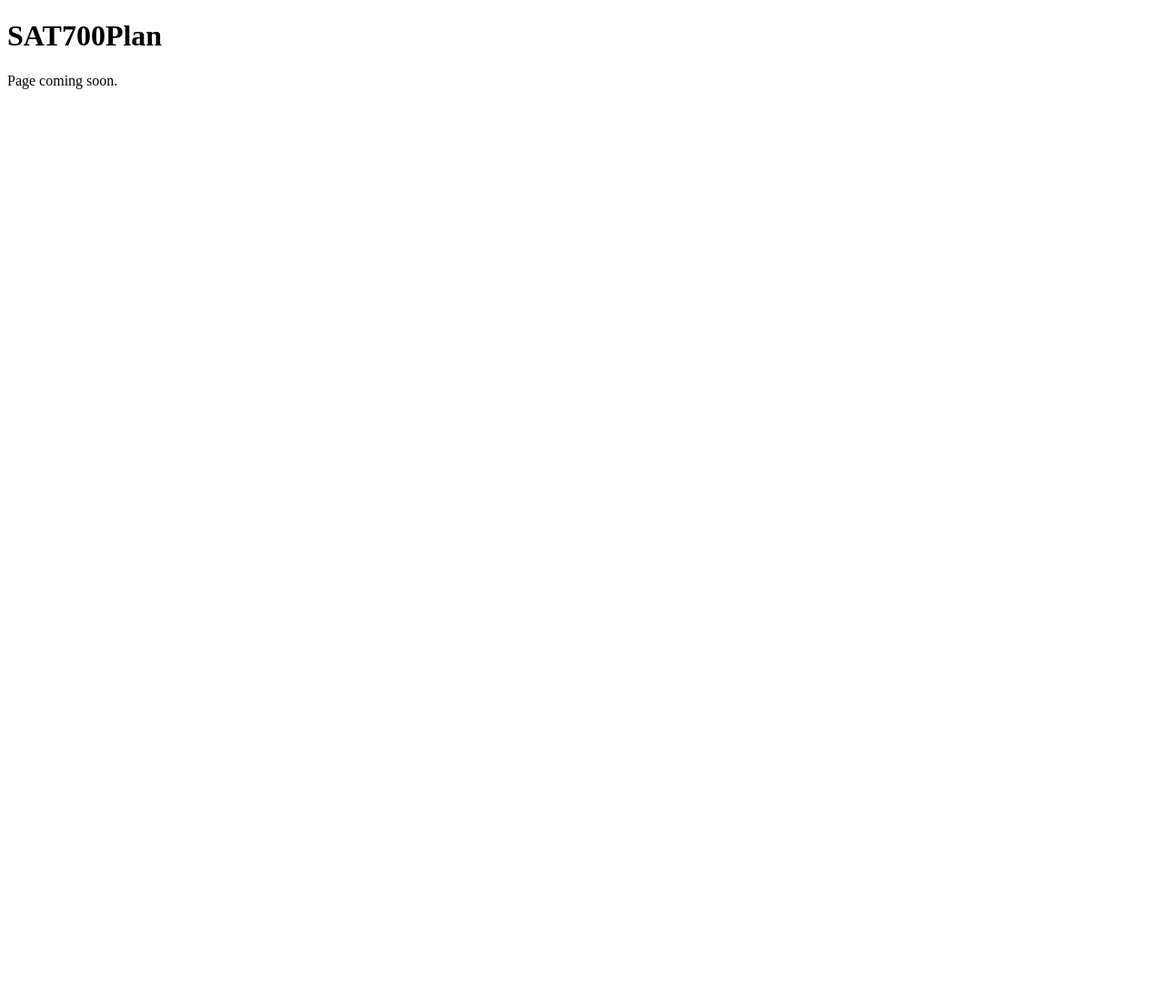
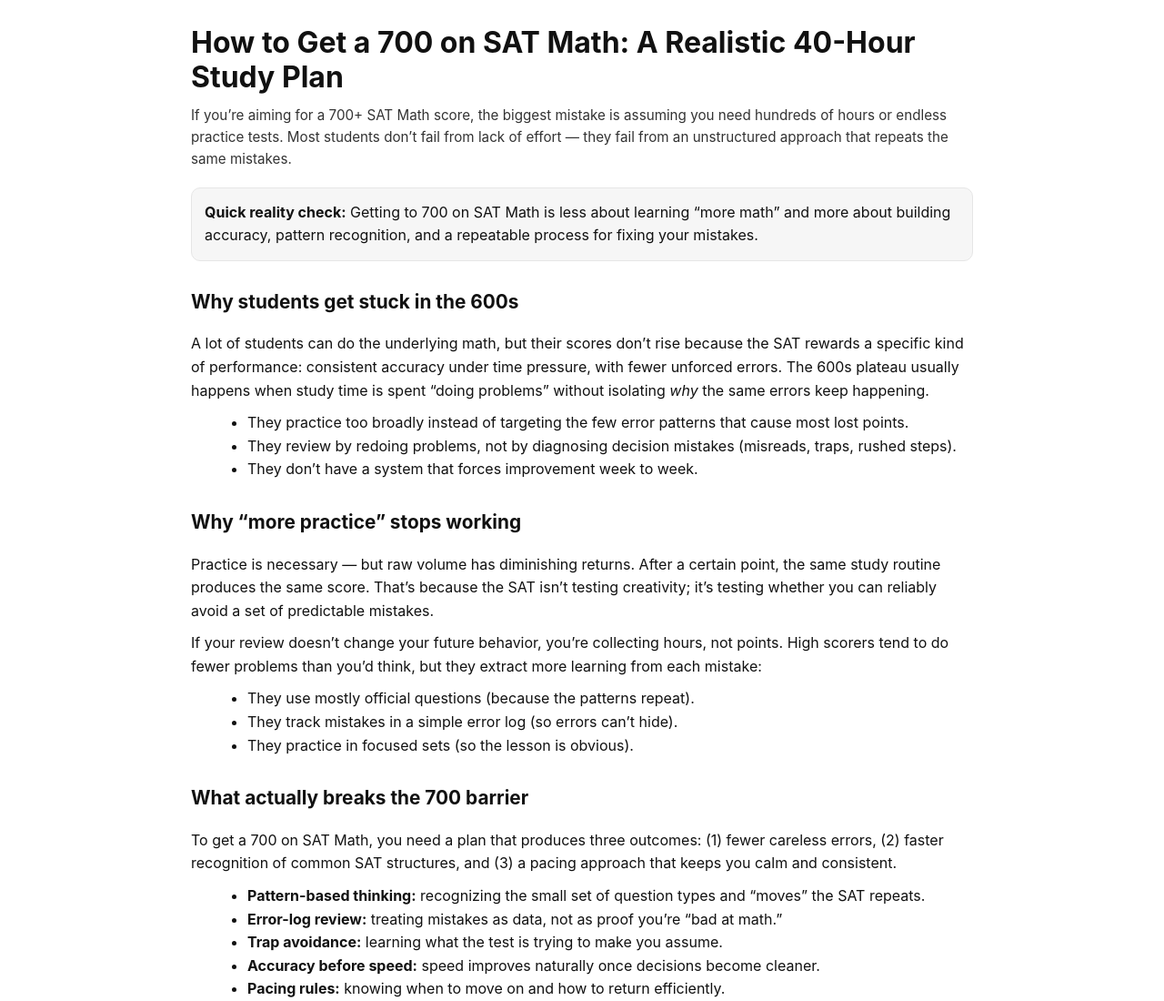
Before and after one commit to stevex24/sat700plan, a plain HTML site: page index.html in a window 1280 px wide. Shown: the top 1100 px of the page at 91% size. Before the commit the page ends 800 px from the top, so only its background shows below. Drawn offline with Linux system fonts and the light colour scheme.

Commit message:
Update index.html

```diff
--- a/index.html
+++ b/index.html
@@ -1,10 +1,104 @@
 <!DOCTYPE html>
-<html>
+<html lang="en">
 <head>
-  <title>SAT700Plan</title>
+  <meta charset="utf-8" />
+  <meta name="viewport" content="width=device-width, initial-scale=1" />
+
+  <title>How to Get a 700 on SAT Math: A Realistic 40-Hour Study Plan</title>
+  <meta name="description" content="A practical, realistic approach to getting a 700+ SAT Math score using a structured 40-hour study plan, official questions, and a simple error-log system." />
+
+  <style>
+    body { font-family: -apple-system, BlinkMacSystemFont, "Segoe UI", Roboto, Arial, sans-serif; line-height: 1.6; margin: 0; padding: 0; color: #111; }
+    .wrap { max-width: 860px; margin: 0 auto; padding: 28px 18px 60px; }
+    header { margin-bottom: 18px; }
+    h1 { line-height: 1.2; margin: 0 0 10px; font-size: 2rem; }
+    h2 { margin-top: 28px; font-size: 1.3rem; }
+    p { margin: 10px 0; }
+    ul { margin: 10px 0 10px 22px; }
+    .note { background: #f6f6f6; border: 1px solid #e6e6e6; padding: 14px 14px; border-radius: 10px; margin: 18px 0; }
+    .cta { background: #fff7ed; border: 1px solid #fed7aa; padding: 16px; border-radius: 12px; margin: 22px 0; }
+    .cta a { font-weight: 700; }
+    .small { font-size: 0.95rem; color: #333; }
+    footer { margin-top: 36px; padding-top: 14px; border-top: 1px solid #e6e6e6; color: #444; font-size: 0.95rem; }
+  </style>
 </head>
+
 <body>
-  <h1>SAT700Plan</h1>
-  <p>Page coming soon.</p>
-</body>
-</html>
+  <div class="wrap">
+    <header>
+      <h1>How to Get a 700 on SAT Math: A Realistic 40-Hour Study Plan</h1>
+      <p class="small">
+        If you’re aiming for a 700+ SAT Math score, the biggest mistake is assuming you need hundreds of hours or endless practice tests.
+        Most students don’t fail from lack of effort — they fail from an unstructured approach that repeats the same mistakes.
+      </p>
+      <div class="note">
+        <strong>Quick reality check:</strong> Getting to 700 on SAT Math is less about learning “more math” and more about building
+        accuracy, pattern recognition, and a repeatable process for fixing your mistakes.
+      </div>
+    </header>
+
+    <h2>Why students get stuck in the 600s</h2>
+    <p>
+      A lot of students can do the underlying math, but their scores don’t rise because the SAT rewards a specific kind of performance:
+      consistent accuracy under time pressure, with fewer unforced errors. The 600s plateau usually happens when study time is spent
+      “doing problems” without isolating <em>why</em> the same errors keep happening.
+    </p>
+    <ul>
+      <li>They practice too broadly instead of targeting the few error patterns that cause most lost points.</li>
+      <li>They review by redoing problems, not by diagnosing decision mistakes (misreads, traps, rushed steps).</li>
+      <li>They don’t have a system that forces improvement week to week.</li>
+    </ul>
+
+    <h2>Why “more practice” stops working</h2>
+    <p>
+      Practice is necessary — but raw volume has diminishing returns. After a certain point, the same study routine produces the same score.
+      That’s because the SAT isn’t testing creativity; it’s testing whether you can reliably avoid a set of predictable mistakes.
+    </p>
+    <p>
+      If your review doesn’t change your future behavior, you’re collecting hours, not points. High scorers tend to do fewer problems
+      than you’d think, but they extract more learning from each mistake:
+    </p>
+    <ul>
+      <li>They use mostly official questions (because the patterns repeat).</li>
+      <li>They track mistakes in a simple error log (so errors can’t hide).</li>
+      <li>They practice in focused sets (so the lesson is obvious).</li>
+    </ul>
+
+    <h2>What actually breaks the 700 barrier</h2>
+    <p>
+      To get a 700 on SAT Math, you need a plan that produces three outcomes:
+      (1) fewer careless errors, (2) faster recognition of common SAT structures, and (3) a pacing approach that keeps you calm and consistent.
+    </p>
+    <ul>
+      <li><strong>Pattern-based thinking:</strong> recognizing the small set of question types and “moves” the SAT repeats.</li>
+      <li><strong>Error-log review:</strong> treating mistakes as data, not as proof you’re “bad at math.”</li>
+      <li><strong>Trap avoidance:</strong> learning what the test is trying to make you assume.</li>
+      <li><strong>Accuracy before speed:</strong> speed improves naturally once decisions become cleaner.</li>
+      <li><strong>Pacing rules:</strong> knowing when to move on and how to return efficiently.</li>
+    </ul>
+
+    <h2>A realistic 40-hour framework</h2>
+    <p>
+      A “40-hour plan” works because it forces you to study efficiently. Instead of wandering through random topics, you follow a structure
+      that prioritizes what moves your score the most:
+    </p>
+    <ul>
+      <li><strong>Targeted concept cleanup:</strong> only the concepts you’re actually missing.</li>
+      <li><strong>Official-question practice:</strong> because the SAT’s logic is consistent.</li>
+      <li><strong>Daily review loop:</strong> mistakes go into an error log, then get corrected with a repeatable method.</li>
+      <li><strong>Pacing practice:</strong> you learn how to finish without panic and avoid time-wasting battles.</li>
+    </ul>
+    <p>
+      The SAT Black Book is useful here because it teaches how the SAT “thinks” — but it can be overwhelming if you try to read it cover to cover.
+      A better approach is to use it strategically as a framework while you practice and review official questions.
+    </p>
+
+    <h2>Who this is for (and who it’s not for)</h2>
+    <p>
+      This approach is best for students who are willing to follow a plan and do deliberate review — and for parents who want a structured,
+      time-bounded path rather than open-ended tutoring.
+    </p>
+    <ul>
+      <li><strong>Great fit:</strong> motivated students aiming for 700+, especially those stuck in the 600s.</li>
+      <li><strong>Great fit:</strong> families who want a clear schedule and a way to measure progress.</li>
+      <li><strong>Not a fit:</strong> students looking for quick tricks without doing t
```
